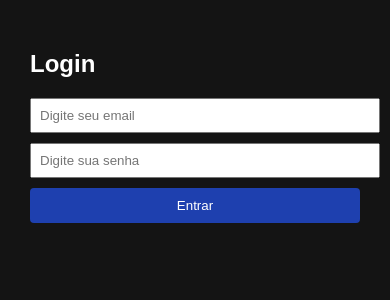
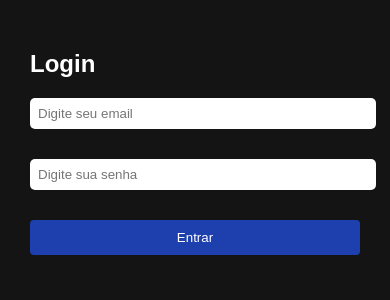
Before and after one commit to jobrentransportes195-alt/nexstream4, a React (Vite) app: page /filmes in a window 390 px wide. Shown: the top 300 px of the page. Built offline with nearby package versions, Linux system fonts and the light colour scheme.

Commit message:
Atualizar o index.css

```diff
--- a/index.css
+++ b/index.css
@@ -1,75 +1,94 @@
 body {
   margin: 0;
-  background-color: #141414;
-  font-family: 'Arial', sans-serif;
+  background: #141414;
+  font-family: Arial, Helvetica, sans-serif;
   color: white;
-}
-
-h1 {
-  margin-left: 20px;
 }
 
 .navbar {
   position: sticky;
   top: 0;
-  background: #000;
+  background: black;
   padding: 15px;
   display: flex;
-  gap: 15px;
+  gap: 20px;
+  align-items: center;
   z-index: 1000;
 }
 
 .navbar button {
   background: transparent;
+  border: none;
   color: white;
-  border: none;
+  cursor: pointer;
   font-size: 14px;
-  cursor: pointer;
 }
 
 .navbar button:hover {
   color: #e50914;
 }
 
-.section {
+.home-container {
   padding: 20px;
+}
+
+.category-section {
+  margin-top: 30px;
 }
 
 .row {
   display: flex;
+  gap: 15px;
   overflow-x: auto;
-  gap: 15px;
   padding-bottom: 10px;
 }
 
 .card {
   min-width: 180px;
-  height: 250px;
   background: #222;
-  border-radius: 6px;
+  border-radius: 8px;
+  overflow: hidden;
   cursor: pointer;
   transition: transform 0.3s ease;
-  position: relative;
 }
 
 .card:hover {
   transform: scale(1.08);
 }
 
-.card-title {
-  position: absolute;
-  bottom: 10px;
-  left: 10px;
-  font-size: 14px;
+.card img {
+  width: 100%;
+  height: 250px;
+  object-fit: cover;
 }
 
-.favorite-btn {
-  position: absolute;
-  top: 10px;
-  right: 10px;
-  background: #e50914;
+.card-info {
+  padding: 10px;
+}
+
+input {
+  padding: 8px;
+  border-radius: 5px;
   border: none;
-  padding: 5px;
-  cursor: pointer;
-  border-radius: 4px;
+  margin-bottom: 20px;
+  width: 250px;
 }
+
+/* MOBILE */
+@media (max-width: 768px) {
+  .row {
+    gap: 10px;
+  }
+
+  .card {
+    min-width: 140px;
+  }
+
+  .card img {
+    height: 200px;
+  }
+
+  input {
+    width: 100%;
+  }
+}
```
